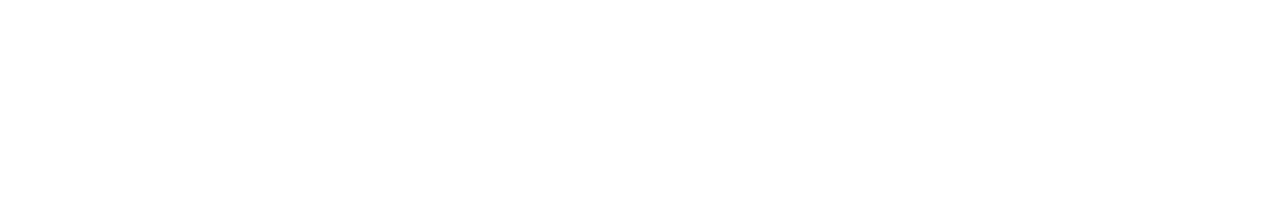
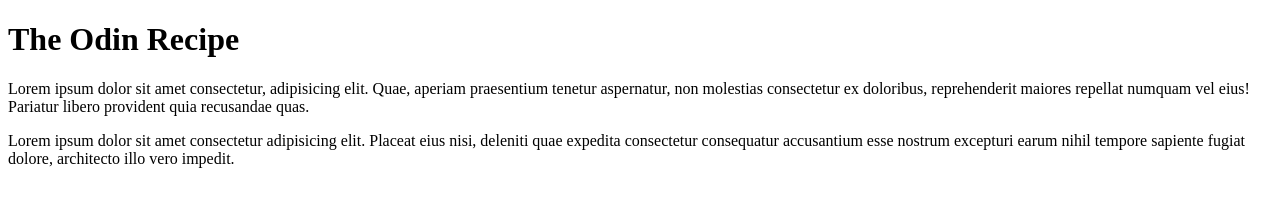
Before and after one commit to Kadunapikin/odin-practice, a plain HTML site: page index.html in a window 1280 px wide. Drawn offline with Linux system fonts and the light colour scheme.

Commit message:
add paragraphs on index.html

```diff
--- a/index.html
+++ b/index.html
@@ -7,6 +7,12 @@
     <title>Document</title>
 </head>
 <body>
+    <h1>The Odin Recipe</h1>
 
+    <p>Lorem ipsum dolor sit amet consectetur, adipisicing elit. Quae, aperiam praesentium tenetur aspernatur,
+        non molestias consectetur ex doloribus,
+        reprehenderit maiores repellat numquam vel eius! Pariatur libero provident quia recusandae quas.</p>
+    <p>Lorem ipsum dolor sit amet consectetur adipisicing elit. Placeat eius nisi, deleniti quae expedita consectetur consequatur
+        accusantium esse nostrum excepturi earum nihil tempore sapiente fugiat dolore, architecto illo vero impedit.</p>
 </body>
 </html>
```
